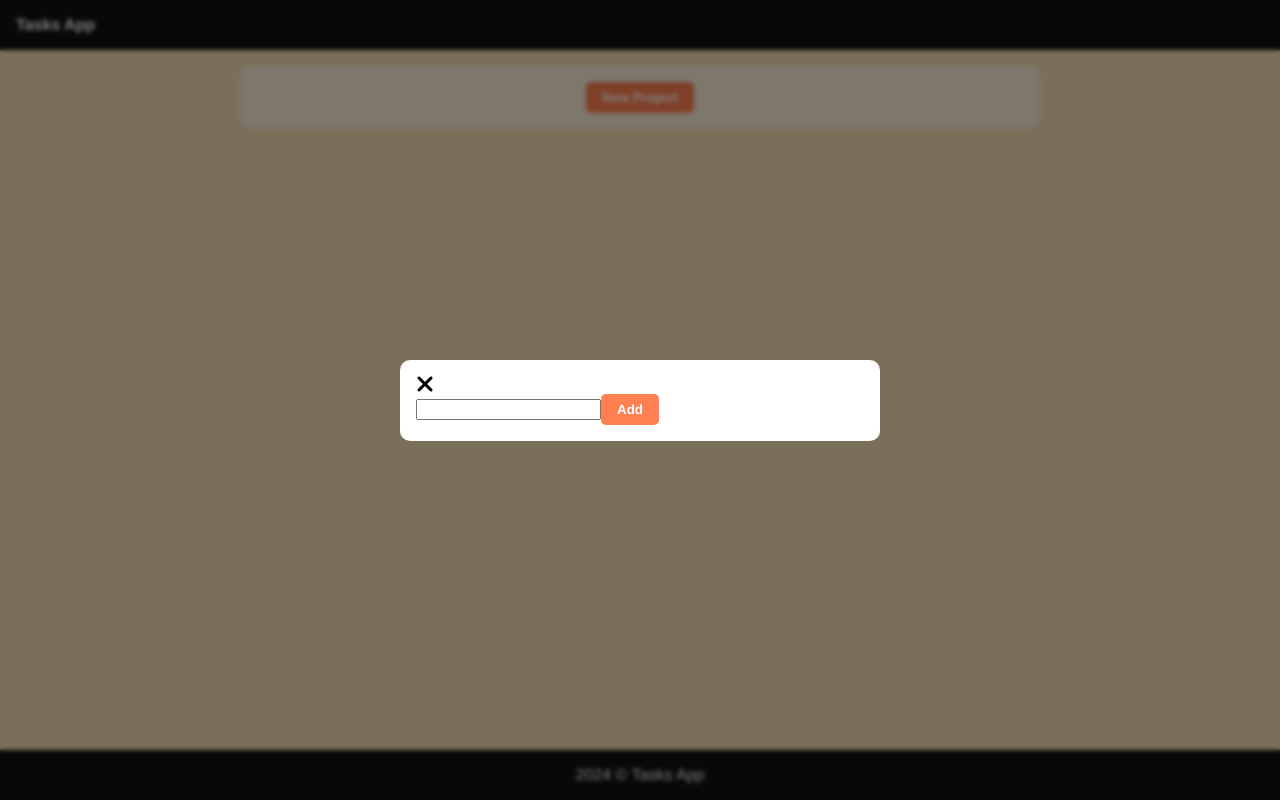
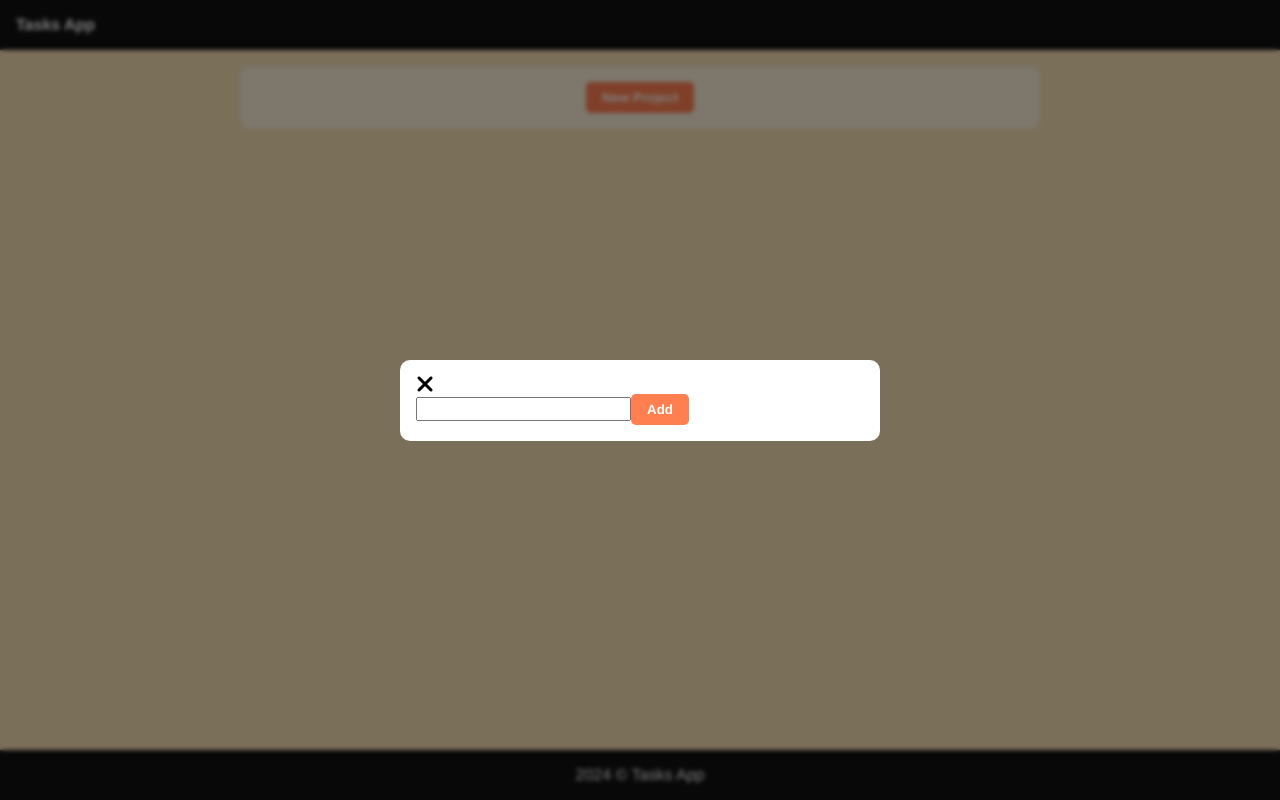
Before and after one commit to harrynortham/tasks-app, a website built with webpack: page src/index.html in a window 1280 px wide. Both pictures are taken after a click on the button "New Project". Built offline with nearby package versions, Linux system fonts and the light colour scheme.

Commit message:
Fix for input zoom on iOS

```diff
--- a/src/styles.css
+++ b/src/styles.css
@@ -15,6 +15,12 @@ body,
 button {
   font-family: "HelveticaNeue-Light", "Helvetica Neue Light", "Helvetica Neue",
     Helvetica, Arial, "Lucida Grande", sans-serif;
+}
+
+select,
+input[type="text"],
+textarea {
+  font-size: 16px;
 }
 
 button {
```
Also changed, not shown: dist/bundle.js, 1 other file.
